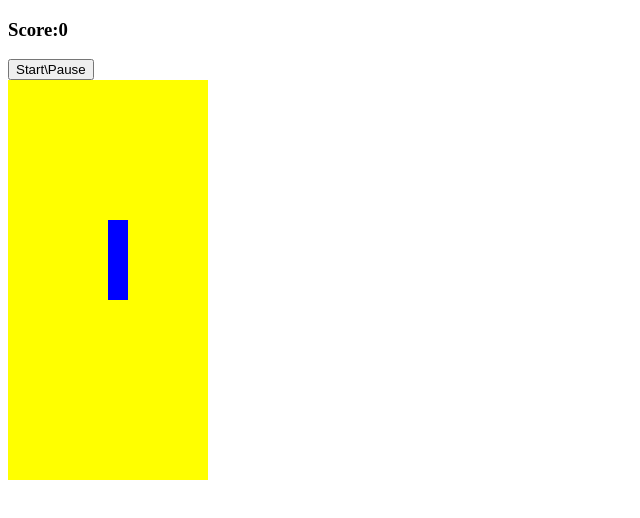
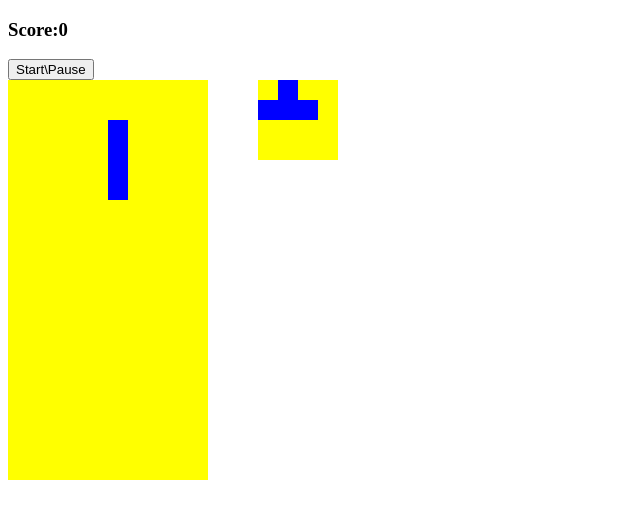
Before and after one commit to konivan/Tetris, a website: page main/index.html in a window 1280 px wide. Both pictures are taken after a click on the button "Start\Pause". Shown: the whole page, without its empty margins (0-640 px from the left). Drawn offline with Linux system fonts and the light colour scheme.

Commit message:
add functionality

```diff
--- a/main/app.js
+++ b/main/app.js
@@ -1,9 +1,11 @@
 document.addEventListener('DOMContentLoaded', () => {
   const grid = document.querySelector('.grid');
   let squares = Array.from(document.querySelectorAll('.grid div'));
-  const ScoreDisplay = document.querySelector('#score');
-  const StartBtn = document.querySelector('#start-button');
+  const scoreDisplay = document.querySelector('#score');
+  const startBtn = document.querySelector('#start-button');
   const width = 10;
+  let nextRandom = 0;
+  let timerId
 
 
   //Тетромино
@@ -78,7 +80,7 @@
 
   //Движение
 
-  timerId = setInterval(moveDown, 1000);
+  // timerId = setInterval(moveDown, 1000);
 
   function moveDown() {
     undraw();
@@ -93,10 +95,12 @@
     if(current.some(index => squares[currentPosition + index + width].classList.contains('taken'))) {
       current.forEach(index => squares[currentPosition + index].classList.add('taken'));
 
-      random = Math.floor(Math.random() * theTetrominoes.length);
+      random = nextRandom;
+      nextRandom = Math.floor(Math.random() * theTetrominoes.length);
       current = theTetrominoes[random][currentRotation];
       currentPosition = 4;
       draw();
+      displayShape();
     };
   };
 
@@ -143,4 +147,42 @@
     draw();
   };
 
+
+
+  //Следующие фигуры
+  const displaySquares = document.querySelectorAll('.mini-grid div');
+  const displayWidth = 4;
+  let displayIndex = 0;
+
+  const upNextTetrominoes = [
+    [1, displayWidth+1, displayWidth*2+1, 2], //L
+    [0, displayWidth, displayWidth+1, displayWidth*2+1], //z
+    [1, displayWidth, displayWidth+1, displayWidth+2], //t
+    [0, 1, displayWidth, displayWidth+1], // o
+    [1, displayWidth+1, displayWidth*2+1, displayWidth*3+1] //i
+  ];
+
+
+  function displayShape() {
+    displaySquares.forEach(square => {
+      square.classList.remove('tetromino');
+    });
+    upNextTetrominoes[nextRandom].forEach(index => {
+      displaySquares[displayIndex + index].classList.add('tetromino');
+    });
+  };
+
+
+  //Конопка паузы
+  startBtn.addEventListener('click', () => {
+    if (timerId) {
+      clearInterval(timerId);
+      timerId = null;
+    } else {
+      draw();
+      timerId = setInterval(moveDown, 1000);
+      nextRandom = Math.floor(Math.random() * theTetrominoes.length);
+      displayShape();
+    }
+  })
 });
--- a/main/index.html
+++ b/main/index.html
@@ -11,7 +11,7 @@
 <body>
   <h3>Score:<span id="score">0</span></h3>
   <button id="start-button">Start\Pause</button>
-
+  <div class="container">
     <div class="grid">
       <div></div>
           <div></div>
@@ -224,5 +224,25 @@
           <div class="taken"></div>
           <div class="taken"></div>
     </div>
+
+    <div class="mini-grid">
+      <div></div>
+          <div></div>
+          <div></div>
+          <div></div>
+          <div></div>
+          <div></div>
+          <div></div>
+          <div></div>
+          <div></div>
+          <div></div>
+          <div></div>
+          <div></div>
+          <div></div>
+          <div></div>
+          <div></div>
+          <div></div>
+    </div>
+  </div>
 </body>
 </html>
--- a/main/style.css
+++ b/main/style.css
@@ -1,3 +1,9 @@
+.container {
+  display: flex;
+}
+
+
+
 .grid {
   width: 200px;
   height: 400px;
@@ -15,3 +21,17 @@
 .tetromino {
   background-color: blue;
 }
+
+.mini-grid {
+  margin-left: 50px;
+  width: 80px;
+  height: 80px;
+  display: flex;
+  flex-wrap: wrap;
+  background-color: yellow;
+}
+
+.mini-grid div {
+  height: 20px;
+  width: 20px;
+}
```
Lines whose indentation alone changed are shown as unchanged.
